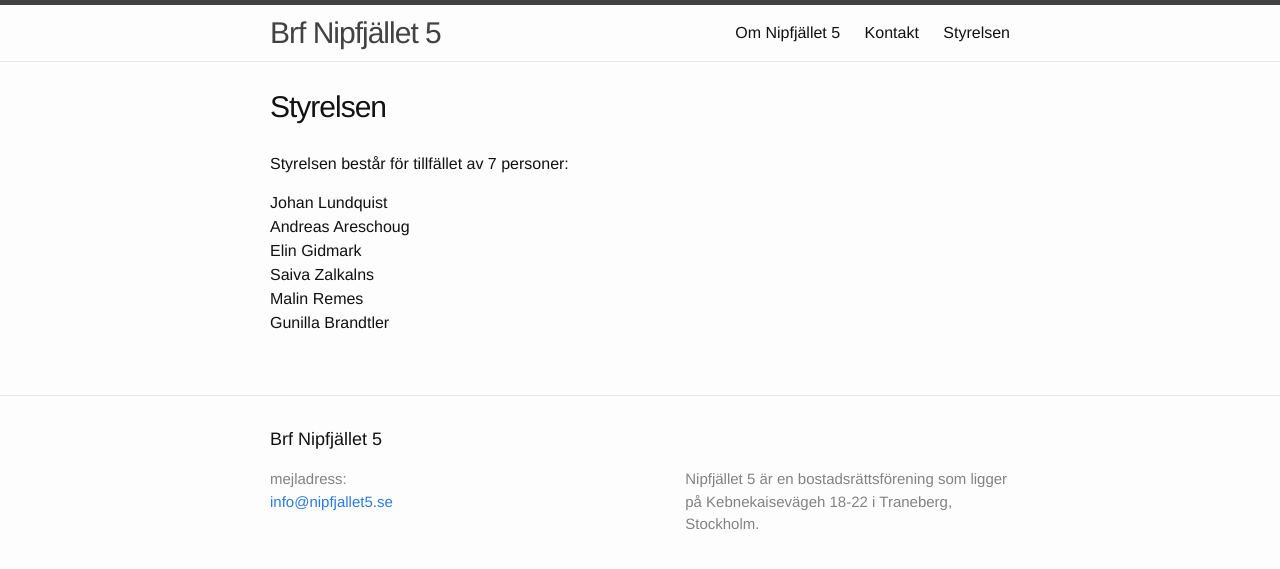
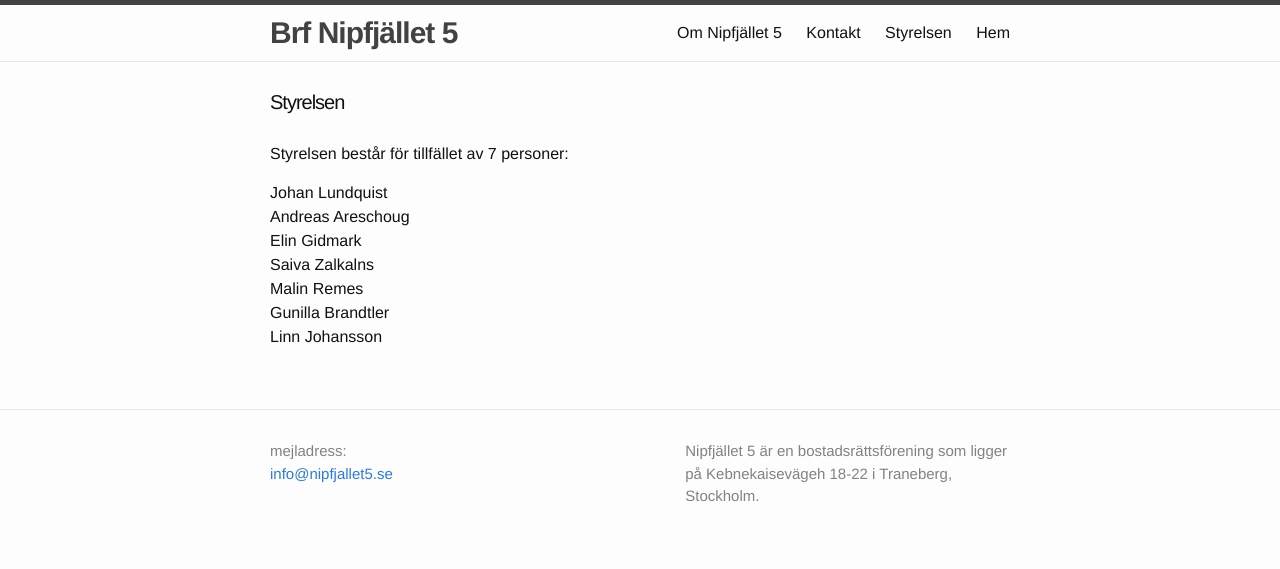
Before and after one commit to nipfjallet5/nipfjallet5.github.io, a Jekyll site: the page built from styrelsen.md, in a window 1280 px wide. Shown: the top 569 px of the page. Built offline with Jekyll 4.4.1, drawn with Linux system fonts in a browser that asks for light colours.

Commit message:
mindre ändringar

```diff
--- a/_includes/footer.html
+++ b/_includes/footer.html
@@ -2,7 +2,7 @@
 
   <div class="wrapper">
 
-    <h2 class="footer-heading">{{ site.title | escape }}</h2>
+    <!--<h2 class="footer-heading">{{ site.title | escape }}</h2>-->
 
     <div class="footer-col-wrapper">
       <div class="footer-col footer-col-1">
--- a/_includes/header.html
+++ b/_includes/header.html
@@ -19,6 +19,7 @@
           <a class="page-link" href="{{ my_page.url | relative_url }}">{{ my_page.title | escape }}</a>
           {% endif %}
         {% endfor %}
+        <a class="page-link" href={{ "/" | relative_url}}>Hem</a>
       </div>
     </nav>
 
--- a/_sass/minima/_layout.scss
+++ b/_sass/minima/_layout.scss
@@ -12,7 +12,7 @@
 
 .site-title {
   font-size: 30px;
-  font-weight: 300;
+  font-weight: bold;
   line-height: 56px;
   letter-spacing: -1px;
   margin-bottom: 0;
@@ -199,12 +199,12 @@
 }
 
 .post-title {
-  font-size: 30px;
+  font-size: 20px;
   letter-spacing: -1px;
   line-height: 1;
 
   @include media-query($on-laptop) {
-    font-size: 36px;
+    font-size: 20px;
   }
 }
 
--- a/styrelsen.md
+++ b/styrelsen.md
@@ -11,4 +11,5 @@ Andreas Areschoug\\
 Elin Gidmark\\
 Saiva Zalkalns\\
 Malin Remes\\
-Gunilla Brandtler
+Gunilla Brandtler\\
+Linn Johansson
```
